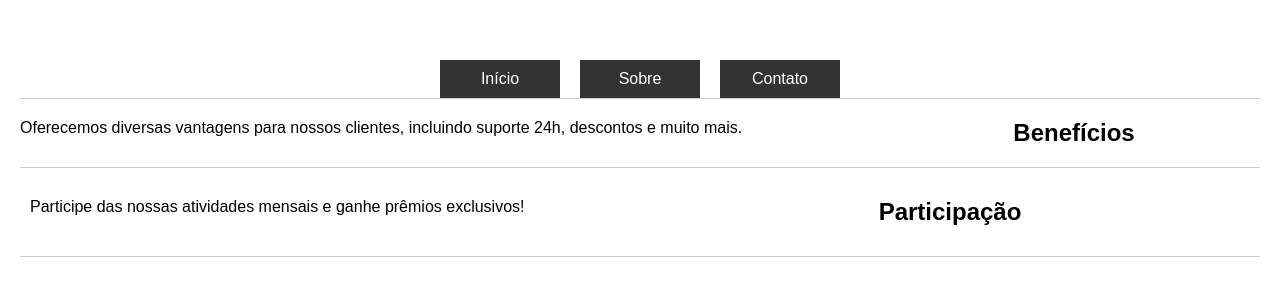
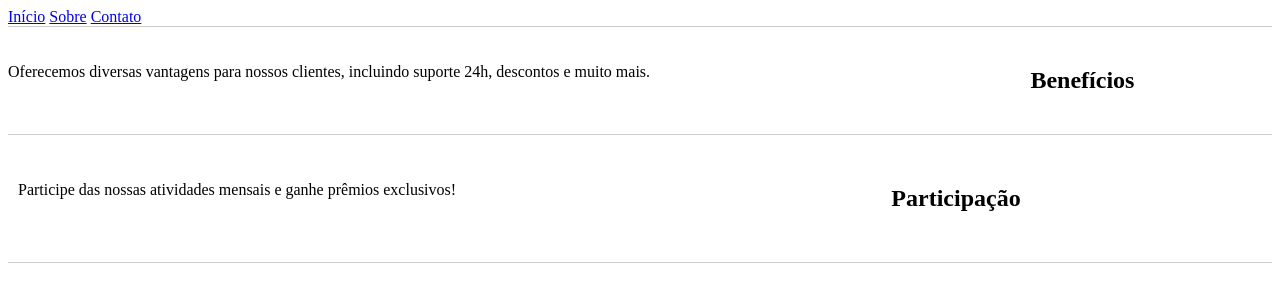
Before and after one commit to barbaram27/FLEBOXcss, a plain HTML site: page index.html in a window 1280 px wide. Drawn offline with Linux system fonts and the light colour scheme.

Commit message:
Update style.css

```diff
--- a/style.css
+++ b/style.css
@@ -1,23 +1,44 @@
-* {
-  margin: 0;
-  padding: 0;
-  box-sizing: border-box;
+.beneficios,
+.participacao {
+  display: flex;
+  padding: 20px 0;
 }
 
-body {
-  font-family: sans-serif;
-  padding: 20px;
+/* Bordas */
+.beneficios {
+  border-top: 1px solid #ccc;
+  /* Remover a borda inferior duplicada */
 }
 
-.rodape {
-  display: flex;
-  justify-content: center;
-  gap: 20px;
-  flex-wrap: wrap;
-  margin-top: 40px;
+.participacao {
+  border-top: 1px solid #ccc;
+  border-bottom: 1px solid #ccc;
 }
 
-.rodape a {
+/* Benefícios */
+.beneficios .texto {
+  flex: 70%;
+}
+
+.beneficios .titulo {
+  flex: 30%;
+  display: flex;
+  align-items: center; /* centraliza verticalmente */
+  justify-content: center;
+}
+
+/* Participação */
+.participacao .item {
+  flex: 50%;
+  padding: 10px;
+}
+
+.participacao .titulo-part {
+  display: flex;
+  align-items: center; /* centraliza verticalmente */
+  justify-content: center;
+}
+
   background-color: #333;
   color: white;
   padding: 10px 20px;
```
